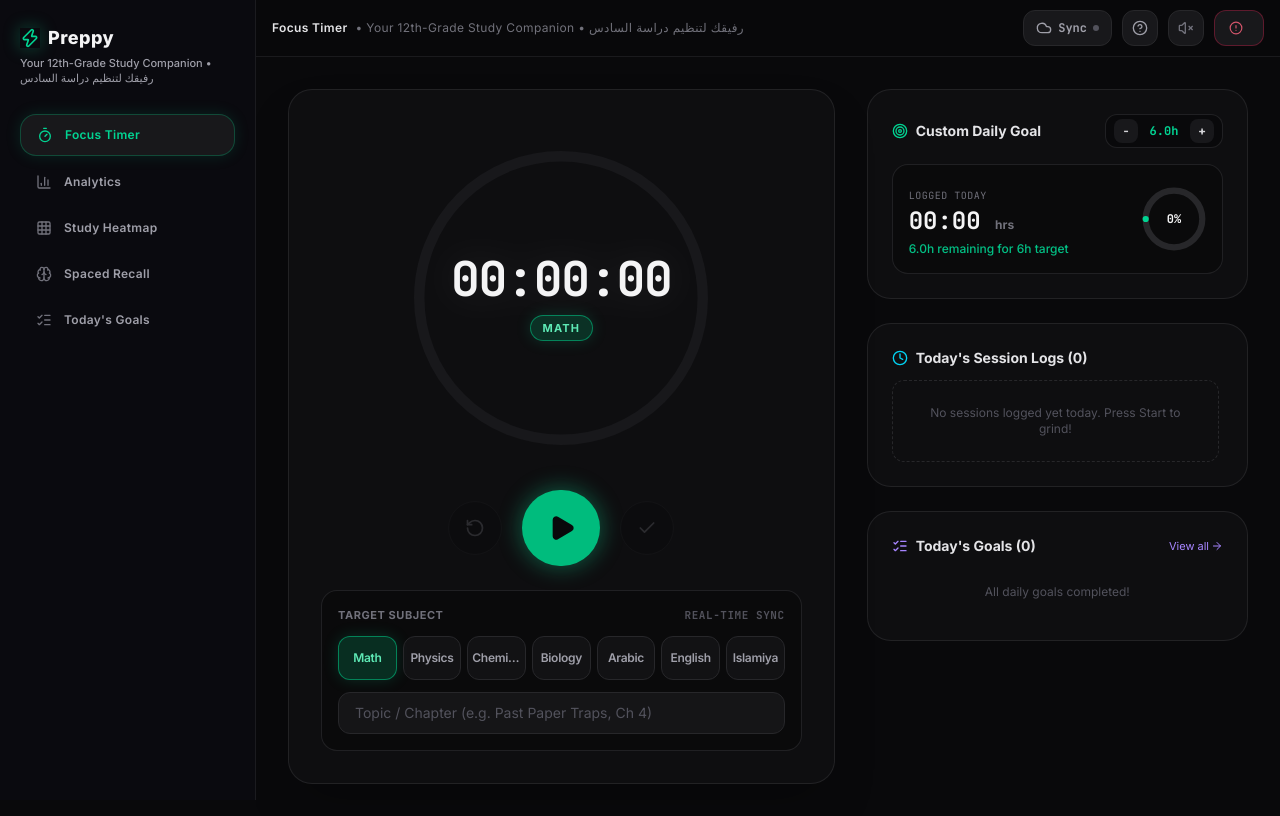
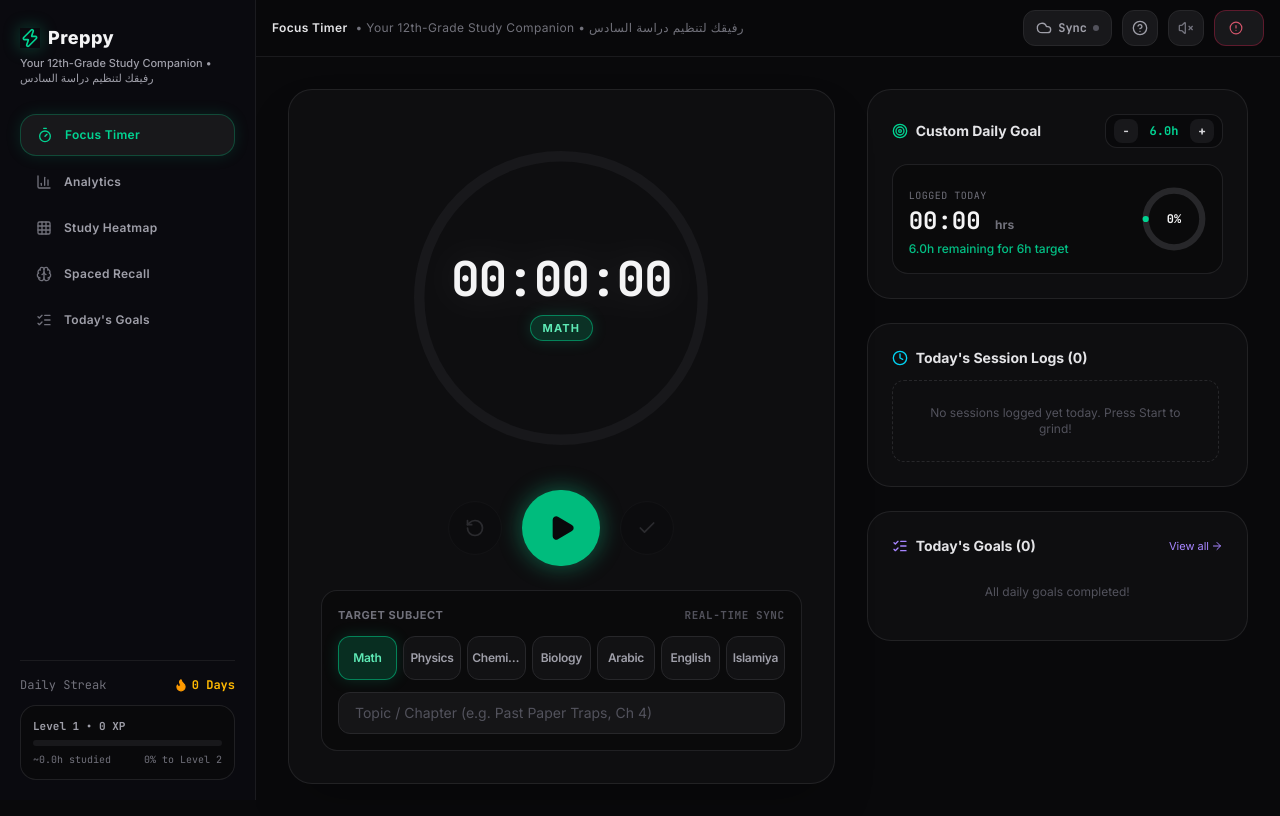
Before and after one commit to hishori7-pixel/sads-grindset, a React (Vite) app: page / in a window 1280 px wide. Built offline with nearby package versions, Linux system fonts and the light colour scheme.

Commit message:
feat(sidebar): restore daily streak and level progression tracker in sidebar footer

```diff
--- a/src/App.jsx
+++ b/src/App.jsx
@@ -3081,6 +3081,38 @@ export default function App() {
             })}
           </nav>
         </div>
+
+        {/* Sidebar Footer: Streak + Level Progression */}
+        <div className="pt-4 border-t border-zinc-800/60 space-y-3">
+          <div className="flex items-center justify-between text-xs">
+            <span className="text-zinc-500 font-mono">Daily Streak</span>
+            <span className="flex items-center text-amber-400 font-bold font-mono">
+              <Flame className="w-3.5 h-3.5 mr-1 text-amber-500 fill-current" />
+              {state.streak} Days
+            </span>
+          </div>
+
+          {/* Level Progression Bar (Clickable to open milestones modal) */}
+          <div
+            onClick={() => setRankModalOpen(true)}
+            className="space-y-1.5 bg-zinc-950/80 hover:bg-zinc-900 p-3 rounded-2xl border border-zinc-800/80 hover:border-violet-500/50 cursor-pointer transition-all group select-none"
+            title="Click to view study level milestones"
+          >
+            <div className="flex items-center justify-between text-[11px]">
+              <span className={`font-mono font-bold ${rankInfo.color} truncate`}>{rankInfo.current}</span>
+            </div>
+            <div className="h-1.5 bg-zinc-900 rounded-full overflow-hidden">
+              <div
+                className="h-full bg-emerald-400 rounded-full transition-all duration-500"
+                style={{ width: `${rankInfo.progress}%` }}
+              ></div>
+            </div>
+            <div className="flex items-center justify-between text-[10px] text-zinc-500 font-mono">
+              <span>~{(state.xp / 600).toFixed(1)}h studied</span>
+              <span className="group-hover:text-violet-400">{rankInfo.progress}% to {rankInfo.nextRankTier}</span>
+            </div>
+          </div>
+        </div>
       </aside>
 
       {/* Main Content Area */}
```
